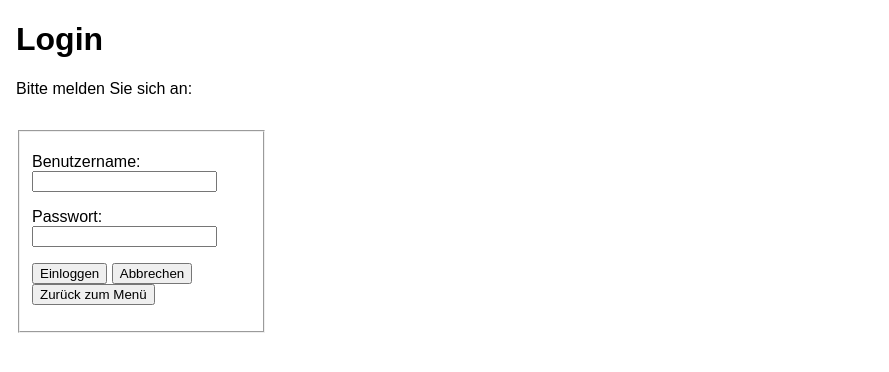
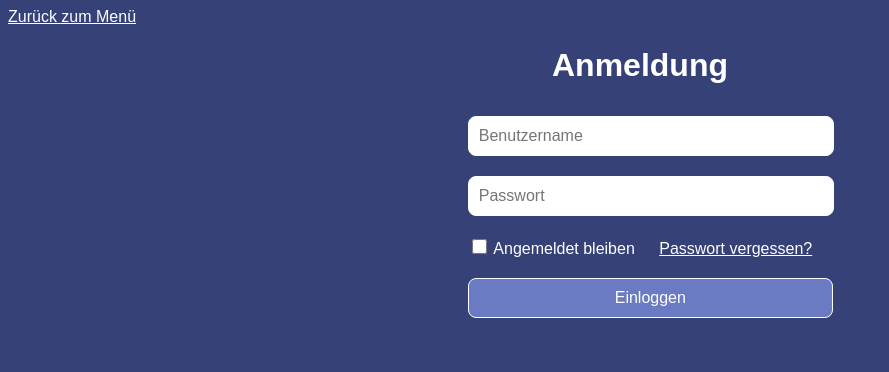
Before and after one commit to Ozkanaft/Login-System, a PHP site: page /login.php in a window 1280 px wide. Shown: the top 372 px of the page, without its empty margins (0-889 px from the left). Run offline with PHP 8.4, Linux system fonts and the light colour scheme.

Commit message:
Implementierung des Login-Design
Die Login-Seite soll künftig die Hauptseite sein und ihr wurde ein
Design entwickelt, welch die andere Seiten ebenfalls künftig besitzen
werden.

```diff
--- a/login.html
+++ b/login.html
@@ -7,28 +7,24 @@
         <link rel="stylesheet" type="text/css" href="styles.css">
     </head>
     <body>
-        <h1>Login</h1>
-        <p>Bitte melden Sie sich an:</p>
+        <a href="index.php">Zurück zum Menü</a>
         <div class="container">
+            <h1>Anmeldung</h1>
             <form action="login.php" method="post">
-                <fieldset>
-                    <p>
-                        <label for="benutzername">Benutzername: </label>
-                        <input type="text" name="benutzername" id="benutzername" />
-                    </p>
-                    <p>
-                        <label for="passwort">Passwort: </label>
-                        <input type="password" name="passwort" id="passwort" />
-                    </p>
-                    <p>
-                        <input type="submit" name="login" value="Einloggen" />
-
-                        <!-- Button fürs Zurücksetzen der Daten -->
-                        <input type="reset" value="Abbrechen" />
-
-                        <input type="submit" name="login_menü" value="Zurück zum Menü" />
-                    </p>
-                </fieldset>
+                <div class="login-box">
+                    <input type="text" name="benutzername" id="benutzername" placeholder="Benutzername"/>
+                </div>
+                <div class="login-box">
+                    <input type="password" name="passwort" id="passwort" placeholder="Passwort"/>
+                </div>
+                <div class="login-box">
+                    <input type="checkbox" name="remember_me" id="remember_me"/>
+                    <label for="remember_me">Angemeldet bleiben</label>
+                    <a href="">Passwort vergessen?</a>
+                </div>
+                <div class="login-box">
+                    <button type="submit" name="login">Einloggen</button>
+                </div>
             </form>
         </div>
     </body>
--- a/login.php
+++ b/login.php
@@ -59,12 +59,6 @@
         mysqli_close($verbindung);
     }
 
-    if (isset($_POST["login_menü"])) {
-
-        require("index.php");
-        exit();
-    }
-
     require("login.html");
 
     // Überprüfen, ob es Cookies gibt
--- a/styles.css
+++ b/styles.css
@@ -1,18 +1,56 @@
 /* Designerische Aspekte des Projekts */
 body {
-    font-family: sans-serif; /* Schriftart */
-    margin-left: 1em; /* Abstand von dem linken Element */
+    background-color: #354177;
+    color: #ffffff;
+    font-family: sans-serif;
 }
-p {
-    font-size: 1em; /* Schriftgröße */
+
+a {
+    color: #ffffff;
 }
+
 .container {
-    width: 20%; /* Breite des Elements */
-    margin: left; /* Position des Elements */
-    margin-top: 2em; /* Abstand von dem oberen Element */
+    display: grid;
+    place-items: center;
 }
-.cookies_anzeige {
-    width: 20%;
-    margin: left;
-    margin-top: 2em;
+
+.container a {
+    color: #ffffff;
+    margin-left: 20px;
 }
+
+.login-box {
+    padding: 10px;
+}
+
+.login-box > input[type="text"],
+.login-box > input[type="password"] {
+    width: 100%;
+    padding: 10px;
+    border: 1px solid #ffffff; /* 'solid' sorgt für eine durchgängige Linie */
+    border-radius: 8px;
+    font-size: 1em;
+    cursor: text;
+}
+
+.login-box > input[type="checkbox"] {
+    width: 15px;
+    height: 15px;
+    accent-color: #18cd00;
+}
+
+.login-box > button {
+    background-color: #6b7bc3;
+    color: #ffffff;
+    width: 106%;
+    padding: 10px;
+    border: 1px solid #ffffff;
+    border-radius: 8px;
+    font-family: sans-serif;
+    font-size: 1em;
+    cursor: pointer;
+}
+
+.login-box > button:hover {
+    background-color: #5768ad;
+}
```
Also changed, not shown: datenstruktur.md (+39 -0 lines), README.md.
